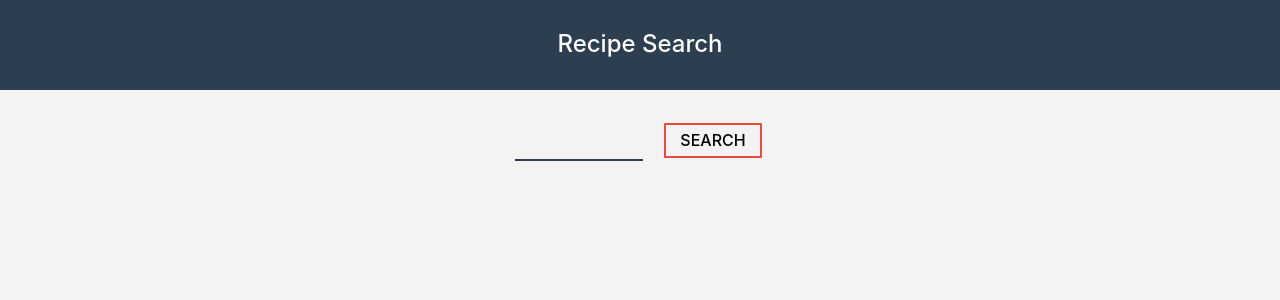
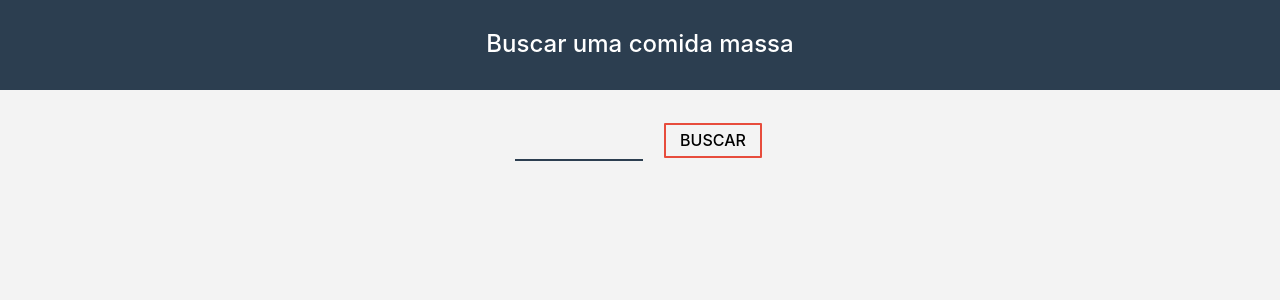
Before and after one commit to brunogeek9/recipe-app, a React (Create React App) app: page / in a window 1280 px wide. Shown: the top 300 px of the page. Built offline with nearby package versions, Linux system fonts and the light colour scheme.

Commit message:
atualizando alguns detalhes

```diff
--- a/src/App.js
+++ b/src/App.js
@@ -24,7 +24,7 @@ class App extends Component {
     return (
       <div className="App">
         <header className="App-header">
-          <h1 className="App-title">Recipe Search</h1>
+          <h1 className="App-title">Buscar uma comida massa</h1>
         </header>
         <Form getRecipe={this.getRecipe} />
         <Recipes recipes={this.state.recipes} />
--- a/src/components/Form.js
+++ b/src/components/Form.js
@@ -5,7 +5,7 @@ const Form = props => (
         <input className="form__input" type="text" name="recipeName"/>
 
         <button className="form__button">
-            Search
+            Buscar
         </button>
     </form>
 );
--- a/src/index.js
+++ b/src/index.js
@@ -2,6 +2,7 @@ import React from 'react';
 import ReactDOM from 'react-dom';
 import 'bootstrap/dist/css/bootstrap.min.css';
 import Router from "./components/Router"
+
 import registerServiceWorker from './registerServiceWorker';
 
 ReactDOM.render(<Router />, document.getElementById('root'));
```
Also changed, not shown: 1 other file (tests, documents, lock files or other folders).
